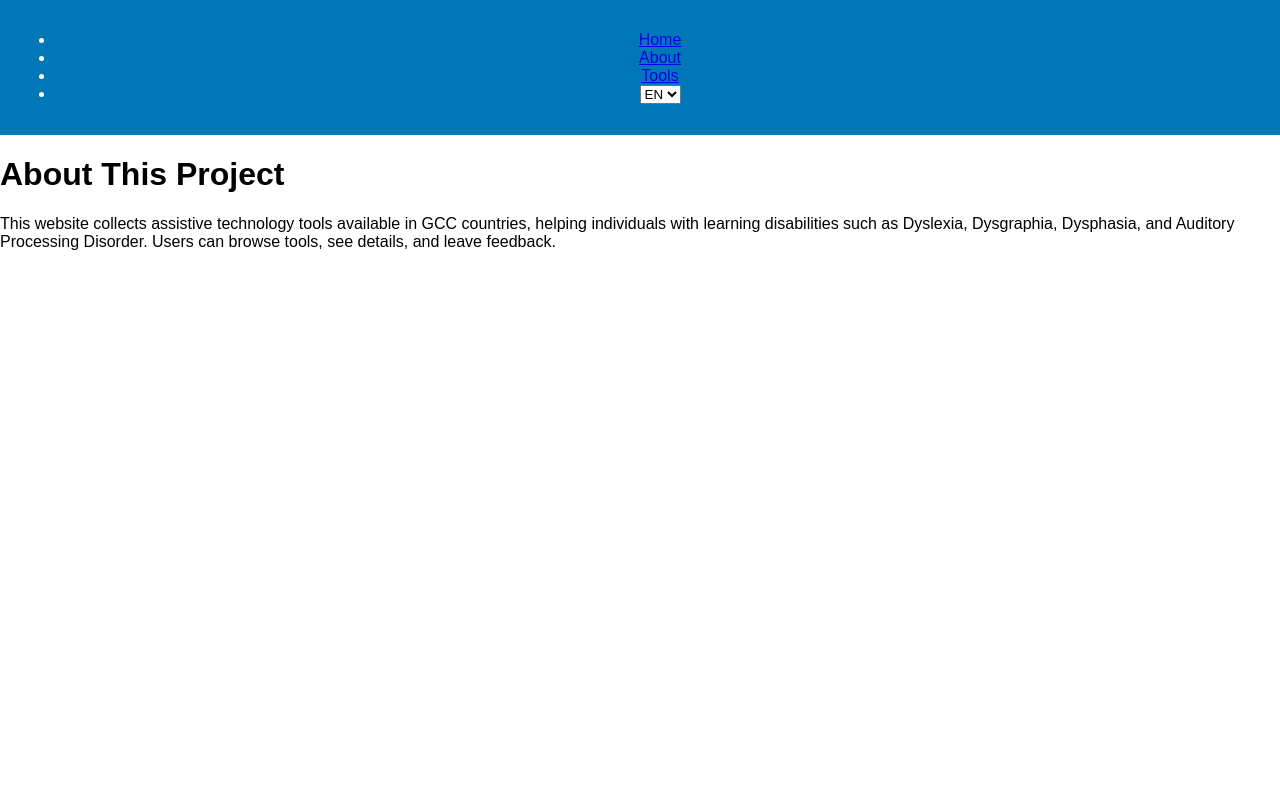
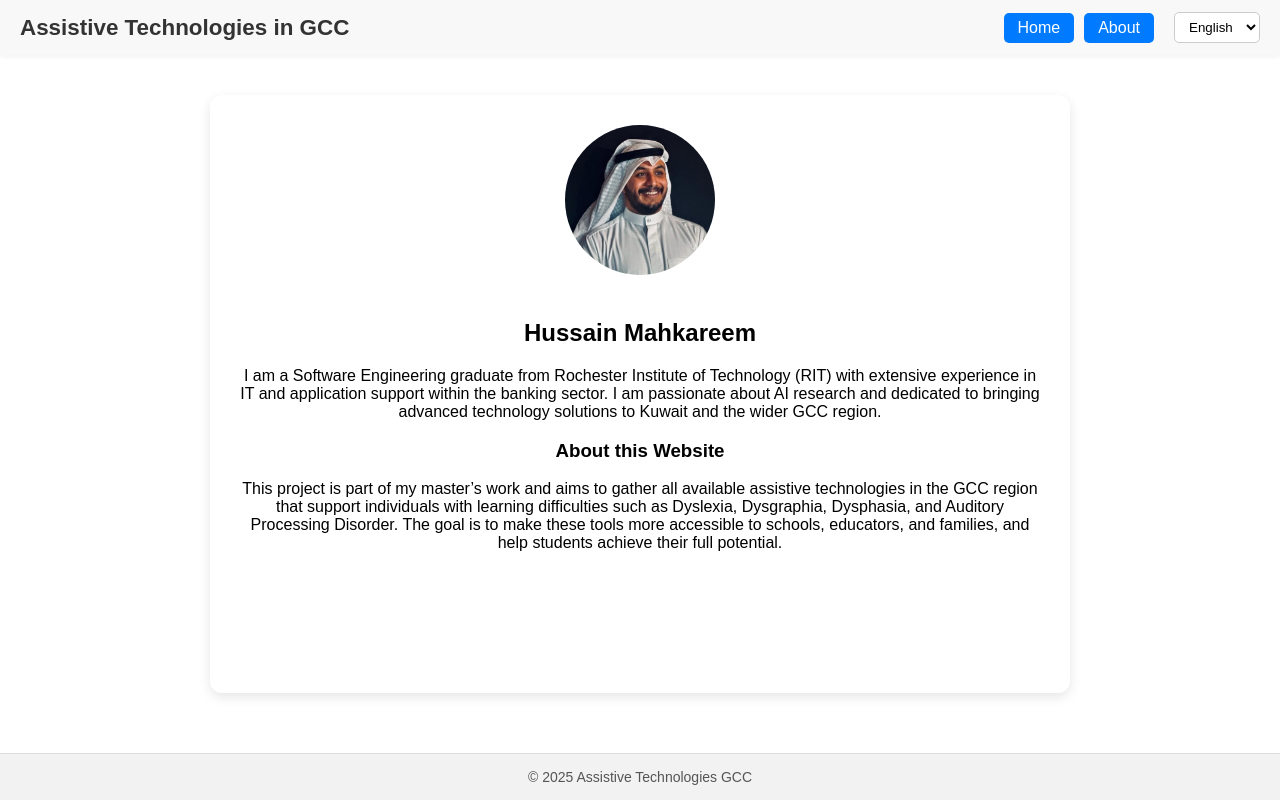
Before and after one commit to hmahkareem/TechForAll, a plain HTML site: page about.html in a window 1280 px wide. Drawn offline with Linux system fonts and the light colour scheme; a web font is replaced by a local one.

Commit message:
Header new style and about page added

```diff
--- a/about.html
+++ b/about.html
@@ -2,37 +2,43 @@
 <html lang="en">
 <head>
   <meta charset="UTF-8">
-  <title>About - Assistive Tools GCC</title>
+  <meta name="viewport" content="width=device-width, initial-scale=1.0">
+  <title>About | Assistive Technologies GCC</title>
+  <link rel="stylesheet" href="style.css">
   <link href="https://fonts.googleapis.com/css2?family=Alan+Sans&family=Rubik&display=swap" rel="stylesheet">
-  <link rel="stylesheet" href="style.css">
 </head>
 <body>
-  <header>
-    <nav>
-      <ul class="nav-menu">
-        <li><a href="index.html" class="nav-link">Home</a></li>
-        <li><a href="about.html" class="nav-link active">About</a></li>
-        <li><a href="index.html" class="nav-link">Tools</a></li>
-        <li>
-          <select id="langSelect" onchange="changeLang(this.value)">
-            <option value="en">EN</option>
-            <option value="ar">AR</option>
-          </select>
-        </li>
-      </ul>
-    </nav>
-  </header>
+  <!-- Header (same as main page, but search hidden) -->
+  <header class="site-header">
+  <!-- Title -->
+  <h1 id="site-title"></h1>
 
-  <main>
-    <h1 id="about-title">About This Project</h1>
-    <p id="about-text">
-      This website collects assistive technology tools available in GCC countries,
-      helping individuals with learning disabilities such as Dyslexia, Dysgraphia,
-      Dysphasia, and Auditory Processing Disorder. Users can browse tools, see details,
-      and leave feedback.
-    </p>
+
+
+  <!-- Language + buttons -->
+  <div class="header-right">
+    <a href="index.html" id="homeBtn" class="header-btn">Home</a>
+    <a href="about.html" id="aboutBtn" class="header-btn">About</a>
+    <select id="languageSwitcher">
+      <option value="en">English</option>
+      <option value="ar">العربية</option>
+    </select>
+
+  </div>
+</header>
+
+  <!-- About Content -->
+  <main class="about-container">
+    <div class="about-card">
+      <!-- Content is filled dynamically by script-about.js -->
+    </div>
   </main>
 
-  <script src="about.js"></script>
+  <footer>
+    &copy; 2025 Assistive Technologies GCC
+  </footer>
+
+  <!-- JS for About Page -->
+  <script src="script-about.js"></script>
 </body>
 </html>
--- /dev/null
+++ b/script-about.js
@@ -0,0 +1,67 @@
+const translations = {
+  en: {
+    pageTitle: "About | Assistive Technologies GCC",
+    siteTitle: "Assistive Technologies in GCC",
+    about: {
+      heading: "Hussain Mahkareem",
+      intro: `I am a Software Engineering graduate from Rochester Institute of Technology (RIT)
+              with extensive experience in IT and application support within the banking sector.
+              I am passionate about AI research and dedicated to bringing advanced technology
+              solutions to Kuwait and the wider GCC region.`,
+      projectTitle: "About this Website",
+      projectDesc: `This project is part of my master’s work and aims to gather all available
+                    assistive technologies in the GCC region that support individuals with learning
+                    difficulties such as Dyslexia, Dysgraphia, Dysphasia, and Auditory Processing Disorder.
+                    The goal is to make these tools more accessible to schools, educators, and families,
+                    and help students achieve their full potential.`
+    }
+  },
+  ar: {
+    pageTitle: "حول | التقنيات المساعدة في الخليج",
+    siteTitle: "التقنيات المساعدة في الخليج",
+    about: {
+      heading: "حسين ماه كريم",
+      intro: `أنا خريج هندسة البرمجيات من معهد روتشستر للتكنولوجيا (RIT)
+              ولدي خبرة واسعة في مجال تكنولوجيا المعلومات ودعم التطبيقات في القطاع المصرفي.
+              شغفي هو البحث في مجال الذكاء الاصطناعي والعمل على جلب الحلول التقنية المتقدمة
+              إلى الكويت ومنطقة الخليج.`,
+      projectTitle: "عن هذا الموقع",
+      projectDesc: `هذا المشروع جزء من عملي في الماجستير ويهدف إلى جمع جميع التقنيات
+                    المساعدة المتاحة في منطقة الخليج لدعم الأفراد الذين يعانون من صعوبات التعلم
+                    مثل عسر القراءة، عسر الكتابة، اضطراب الكلام، واضطراب المعالجة السمعية.
+                    الهدف هو جعل هذه الأدوات أكثر سهولة للوصول للمدارس والمعلمين والأسر،
+                    ومساعدة الطلاب على تحقيق كامل إمكاناتهم.`
+    }
+  }
+};
+
+let currentLang = localStorage.getItem("lang") || "en";
+
+function setLanguage(lang) {
+  currentLang = lang;
+  localStorage.setItem("lang", lang);
+
+  document.documentElement.lang = lang;
+  document.body.style.direction = lang === "ar" ? "rtl" : "ltr";
+
+  const t = translations[lang];
+  document.title = t.pageTitle;
+  document.getElementById("site-title").innerText = t.siteTitle;
+
+  const container = document.querySelector(".about-card");
+  container.innerHTML = `
+    <img src="images/me.jpg" alt="${t.about.heading}" class="about-photo">
+    <h2>${t.about.heading}</h2>
+    <p>${t.about.intro}</p>
+    <h3>${t.about.projectTitle}</h3>
+    <p>${t.about.projectDesc}</p>
+  `;
+}
+
+document.addEventListener("DOMContentLoaded", () => {
+  const langSwitcher = document.getElementById("languageSwitcher");
+  langSwitcher.value = currentLang;
+  langSwitcher.addEventListener("change", e => setLanguage(e.target.value));
+
+  setLanguage(currentLang);
+});
--- a/style.css
+++ b/style.css
@@ -338,3 +338,219 @@ footer {
   object-fit: contain;
   border-radius: 8px;
 }
+
+.home-btn {
+  display: inline-block;
+  padding: 6px 12px;
+  margin-right: 10px;
+  background-color: #007bff;
+  color: #fff;
+  text-decoration: none;
+  border-radius: 5px;
+  font-weight: 500;
+  transition: background 0.3s;
+}
+
+.home-btn:hover {
+  background-color: #0056b3;
+}
+
+.site-header {
+  display: flex;
+  justify-content: space-between;
+  align-items: center;
+  padding: 10px 20px;
+  background-color: #f8f8f8; /* light background */
+  box-shadow: 0 2px 4px rgba(0,0,0,0.05);
+  font-family: 'Rubik', sans-serif;
+}
+
+.site-header h1 {
+  margin: 0;
+  font-size: 1.6rem;
+  font-weight: 600;
+  color: #333;
+}
+
+.header-controls {
+  display: flex;
+  align-items: center;
+  gap: 10px;
+}
+
+.header-btn {
+  padding: 6px 14px;
+  background-color: #007bff;
+  color: #fff;
+  text-decoration: none;
+  border-radius: 5px;
+  font-weight: 500;
+  transition: background 0.3s;
+}
+
+.header-btn:hover {
+  background-color: #0056b3;
+}
+
+#languageSwitcher {
+  padding: 5px 10px;
+  border-radius: 5px;
+  border: 1px solid #ccc;
+  background-color: #fff;
+}
+
+.site-header {
+  display: flex;
+  justify-content: space-between;
+  align-items: center;
+  padding: 12px 20px;
+  background-color: #f8f8f8;
+  box-shadow: 0 2px 4px rgba(0,0,0,0.05);
+}
+
+.site-header h1 {
+  margin: 0;
+  font-size: 1.4rem;
+  font-weight: 600;
+  color: #333;
+  flex-shrink: 0;
+}
+
+.header-center {
+  flex: 1;
+  display: flex;
+  justify-content: center;
+}
+
+.header-center input {
+  width: 100%;
+  max-width: 400px;
+  padding: 6px 10px;
+  border-radius: 5px;
+  border: 1px solid #ccc;
+}
+
+.header-right {
+  display: flex;
+  align-items: center;
+  gap: 10px;
+}
+
+.header-btn {
+  padding: 6px 14px;
+  background-color: #007bff;
+  color: #fff;
+  text-decoration: none;
+  border-radius: 5px;
+  font-weight: 500;
+  transition: background 0.3s;
+}
+
+.header-btn:hover {
+  background-color: #0056b3;
+}
+
+#languageSwitcher {
+  padding: 6px 10px;
+  border-radius: 5px;
+  border: 1px solid #ccc;
+  background: #fff;
+}
+
+/* RTL Support */
+html[lang="ar"] .site-header {
+  direction: rtl;
+}
+
+.site-header {
+  display: flex;
+  justify-content: space-between;
+  align-items: center;
+  padding: 12px 20px;
+  background-color: #f8f8f8;
+  box-shadow: 0 2px 4px rgba(0,0,0,0.05);
+}
+
+.site-header h1 {
+  margin: 0;
+  font-size: 1.4rem;
+  font-weight: 600;
+  color: #333;
+  flex-shrink: 0;
+}
+
+.header-right {
+  display: flex;
+  align-items: center;
+  gap: 10px;
+}
+
+.header-btn {
+  padding: 6px 14px;
+  background-color: #007bff;
+  color: #fff;
+  text-decoration: none;
+  border-radius: 5px;
+  font-weight: 500;
+  transition: background 0.3s;
+}
+
+.header-btn:hover {
+  background-color: #0056b3;
+}
+
+#languageSwitcher {
+  padding: 6px 10px;
+  border-radius: 5px;
+  border: 1px solid #ccc;
+  background: #fff;
+}
+
+/* RTL Support */
+html[lang="ar"] .site-header {
+  direction: rtl;
+}
+
+.about-container {
+  display: flex;
+  justify-content: center;
+  padding: 40px 20px;
+}
+
+.about-card {
+  max-width: 800px;
+  background: #fff;
+  padding: 30px;
+  border-radius: 12px;
+  box-shadow: 0 4px 12px rgba(0,0,0,0.1);
+  text-align: center;
+}
+
+.about-photo {
+  width: 150px;
+  height: 150px;
+  border-radius: 50%;
+  object-fit: cover;
+  margin-bottom: 20px;
+}
+
+/* Ensure footer is always at the bottom */
+html, body {
+  height: 100%;
+  margin: 0;
+  display: flex;
+  flex-direction: column;
+}
+
+main {
+  flex: 1; /* Pushes footer down */
+}
+
+footer {
+  background: #f2f2f2; /* light gray */
+  text-align: center;
+  padding: 15px;
+  color: #555;
+  font-size: 14px;
+  border-top: 1px solid #ddd;
+}
```
Also changed, not shown: index.html (+14 -3 lines), script-tool.js (+5 -3 lines), script.js (+6 -2 lines), tool.html (+15 -9 lines), images/me.jpg (added), 1 other file.
